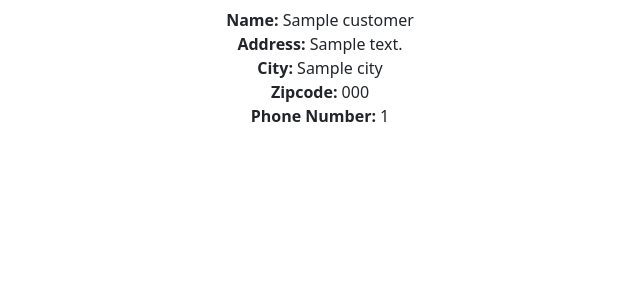
After one commit to AaronKurowski/Trash_Collections, a Django app: template trash_collector/customers/templates/customers/details.html in a window 1280 px wide. The commit adds this page. Shown: the top 300 px of the page, without its empty margins (320-960 px from the left). Run offline with Django 3.2, Linux system fonts and the light colour scheme; the template is opened without the code that fills it: most values are stand-ins (such as "Sample title", 1, 10 or a date in 2020).

Commit message:
Customer can now view their own details.

```diff
--- /dev/null
+++ b/trash_collector/customers/templates/customers/details.html
@@ -0,0 +1,20 @@
+{% extends 'base.html' %}
+
+{% block title %} Account Details {% endblock %}
+
+{% block header %} {% endblock %}
+
+{% block content %}
+<div style="text-align:center">
+    <b>Name:</b> {{customer.name}}<br>
+    <b>Address:</b> {{customer.address}}<br>
+    <b>City:</b> {{customer.city}}<br>
+    <b>Zipcode:</b> {{customer.zipcode}}<br>
+    <b>Phone Number:</b> {{ customer.phone_number }}<br>
+    {# Keep adding details here and create a view/path all that good stuff #}
+</div>
+
+
+
+
+{% endblock %}
--- a/trash_collector/customers/urls.py
+++ b/trash_collector/customers/urls.py
@@ -11,5 +11,6 @@ urlpatterns = [
     path('bonus_pickup/', views.bonus_pickup, name='bonus_pickup'),
     path('create/', views.create, name='create'),
     path('balance/', views.balance, name='balance'),
-    path('weekly_pickup', views.suspend_dates, name='suspend_dates')
+    path('weekly_pickup', views.suspend_dates, name='suspend_dates'),
+    path('details/', views.details, name='details')
 ]
--- a/trash_collector/templates/base.html
+++ b/trash_collector/templates/base.html
@@ -18,6 +18,7 @@
             <a class="nav-link active" href="{% url 'customers:weekly_pickup' %}">Weekly Pickup</a>
             <a class="nav-link active" href="{% url 'customers:bonus_pickup' %}">Bonus Pickup</a>
             <a class="nav-link active" href="{% url 'customers:balance' %}">Balance</a>
+            <a class="nav-link active" href="{% url 'customers:details' %}">Details</a>
           </div>
         </div>
         <div class="d-flex">
```
Also changed, not shown: trash_collector/customers/views.py (+9 -6 lines).
